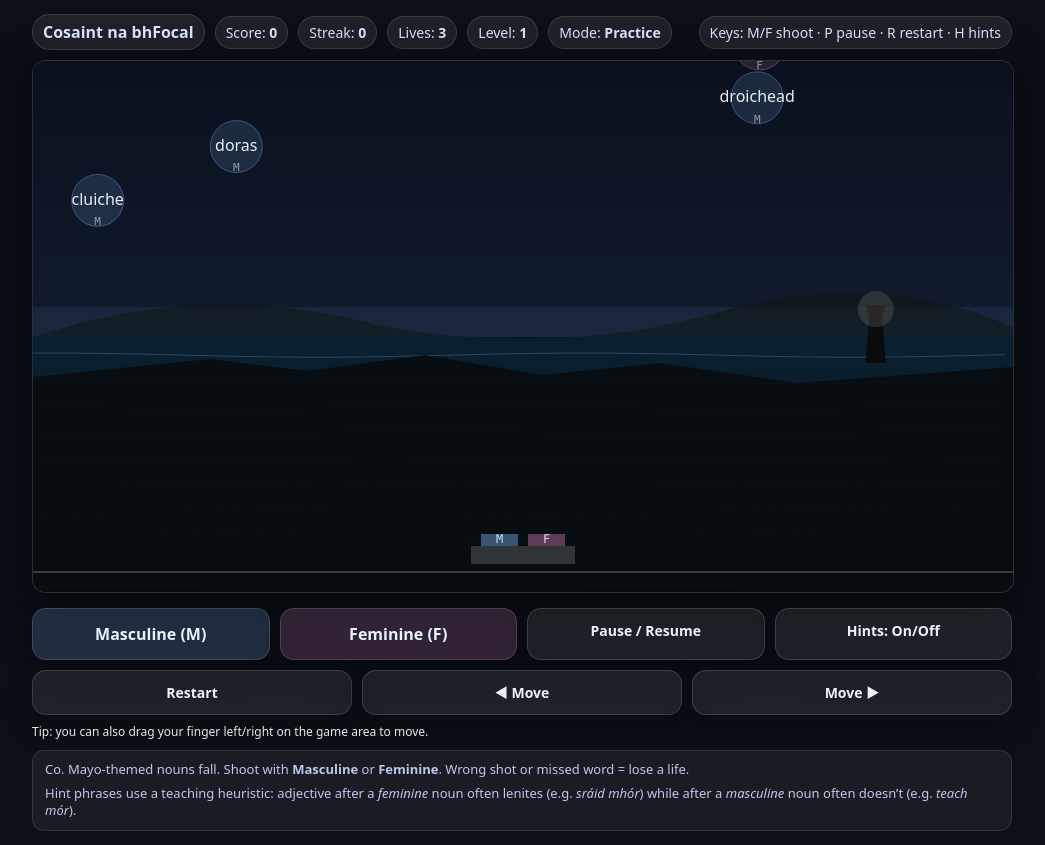
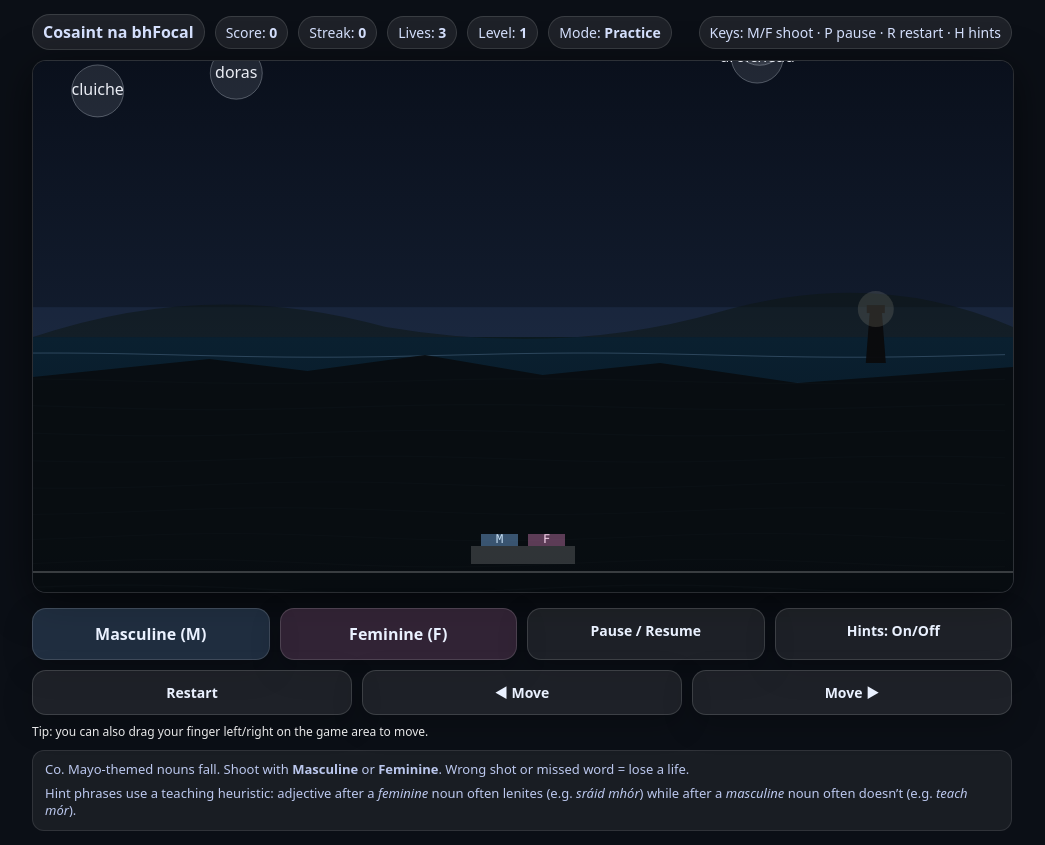
Before and after one commit to JohnCorclough/cosaint-na-bhfocal, a plain HTML site: page index.html in a window 1280 px wide. Shown: the whole page, without its empty margins (118-1163 px from the left). Drawn offline with Linux system fonts and the light colour scheme.

Commit message:
Update index.html
Irish noun gender space invaders-type game

```diff
--- a/index.html
+++ b/index.html
@@ -86,7 +86,6 @@
       font-size:12px;
     }
 
-    /* On desktop, keep buttons but make them smaller */
     @media (min-width: 860px){
       .controls{ grid-template-columns: 1fr 1fr 1fr 1fr; }
       .btnRow{ grid-template-columns: 1fr 1fr 1fr; }
@@ -112,7 +111,6 @@
 
     <canvas id="game" width="960" height="520" aria-label="Cosaint na bhFocal game canvas"></canvas>
 
-    <!-- Touch controls (works on phones + tablets) -->
     <div class="controls" aria-label="Touch controls">
       <div class="btn m" id="btnM">Masculine (M)</div>
       <div class="btn f" id="btnF">Feminine (F)</div>
@@ -145,56 +143,27 @@
 (() => {
   "use strict";
 
-  // ============================================================
-  //  Co. Mayo-themed Irish nouns (coast + countryside + community)
-  // ============================================================
   const NOUNS = [
     // Coastal life
-    { w: "bád", g: "m" },        // boat
-    { w: "iasc", g: "m" },       // fish
-    { w: "cladach", g: "m" },    // shore
-    { w: "calafort", g: "m" },   // harbour
-    { w: "tonn", g: "f" },       // wave
-    { w: "taoide", g: "f" },     // tide
-    { w: "farraige", g: "f" },   // sea
-    { w: "trá", g: "f" },        // beach
-    { w: "gaoth", g: "f" },      // wind
-    { w: "báisteach", g: "f" },  // rain
-    { w: "oíche", g: "f" },      // night
+    { w: "bád", g: "m" },        { w: "iasc", g: "m" },       { w: "cladach", g: "m" },
+    { w: "calafort", g: "m" },   { w: "tonn", g: "f" },       { w: "taoide", g: "f" },
+    { w: "farraige", g: "f" },   { w: "trá", g: "f" },        { w: "gaoth", g: "f" },
+    { w: "báisteach", g: "f" },  { w: "oíche", g: "f" },
 
     // Countryside
-    { w: "cnoc", g: "m" },       // hill
-    { w: "páirc", g: "f" },      // field
-    { w: "móin", g: "f" },       // turf/peat
-    { w: "bó", g: "f" },         // cow
-    { w: "capall", g: "m" },     // horse
-    { w: "caora", g: "f" },      // sheep
-    { w: "crann", g: "m" },      // tree
-    { w: "loch", g: "m" },       // lake
-    { w: "abhainn", g: "f" },    // river
-    { w: "droichead", g: "m" },  // bridge
-    { w: "bóthar", g: "m" },     // road
-    { w: "slí", g: "f" },        // way/path
+    { w: "cnoc", g: "m" },       { w: "páirc", g: "f" },      { w: "móin", g: "f" },
+    { w: "bó", g: "f" },         { w: "capall", g: "m" },     { w: "caora", g: "f" },
+    { w: "crann", g: "m" },      { w: "loch", g: "m" },       { w: "abhainn", g: "f" },
+    { w: "droichead", g: "m" },  { w: "bóthar", g: "m" },     { w: "slí", g: "f" },
 
     // Home/community
-    { w: "teach", g: "m" },      // house
-    { w: "doras", g: "m" },      // door
-    { w: "fuinneog", g: "f" },   // window
-    { w: "sráid", g: "f" },      // street
-    { w: "siopa", g: "m" },      // shop
-    { w: "scoil", g: "f" },      // school
-    { w: "séipéal", g: "m" },    // church
-    { w: "cluiche", g: "m" },    // game/match
-    { w: "ceol", g: "m" },       // music
-    { w: "obair", g: "f" },      // work
-    { w: "ceist", g: "f" },      // question
-    { w: "páiste", g: "m" },     // child
-    { w: "bean", g: "f" },       // woman
-    { w: "fear", g: "m" },       // man
-    { w: "baile", g: "m" },      // town
+    { w: "teach", g: "m" },      { w: "doras", g: "m" },      { w: "fuinneog", g: "f" },
+    { w: "sráid", g: "f" },      { w: "siopa", g: "m" },      { w: "scoil", g: "f" },
+    { w: "séipéal", g: "m" },    { w: "cluiche", g: "m" },    { w: "ceol", g: "m" },
+    { w: "obair", g: "f" },      { w: "ceist", g: "f" },      { w: "páiste", g: "m" },
+    { w: "bean", g: "f" },       { w: "fear", g: "m" },       { w: "baile", g: "m" },
   ];
 
-  // ---------- Canvas ----------
   const canvas = document.getElementById("game");
   const ctx = canvas.getContext("2d", { alpha: false });
 
@@ -203,7 +172,7 @@
     const ratio = window.devicePixelRatio || 1;
     canvas.width  = Math.round(cssW * ratio);
     canvas.height = Math.round((cssW * (520/960)) * ratio);
-    ctx.setTransform(ratio, 0, 0, ratio, 0, 0); // draw in CSS pixels
+    ctx.setTransform(ratio, 0, 0, ratio, 0, 0);
   }
   function W(){ return canvas.clientWidth; }
   function H(){ return canvas.clientHeight; }
@@ -211,14 +180,12 @@
   requestAnimationFrame(() => fitCanvas());
   window.addEventListener("resize", () => fitCanvas());
 
-  // ---------- HUD ----------
   const scoreEl  = document.getElementById("score");
   const streakEl = document.getElementById("streak");
   const livesEl  = document.getElementById("lives");
   const levelEl  = document.getElementById("level");
   const modeEl   = document.getElementById("mode");
 
-  // ---------- Game state ----------
   const state = {
     over: false,
     paused: false,
@@ -232,8 +199,6 @@
     shots: [],
     message: { text: "", until: 0 },
     showHints: true,
-
-    // gentle drift to animate background waves
     seaPhase: 0
   };
 
@@ -252,17 +217,30 @@
     player.y = H() - 46;
   }
 
-  // ---------- Difficulty knobs ----------
-  function spawnInterval(level){ return Math.max(0.55, 1.35 - level*0.10); }
-  function invaderSpeed(level){ return 32 + level*6; }
+  // ====== SPEED TUNING ======
+  // Requested: ~1/3 falling speed.
+  const FALL_SPEED_MULTIPLIER = 0.33;
+
+  function spawnInterval(level){
+    // Keep spawn rate roughly the same; only slow the descent.
+    return Math.max(0.55, 1.35 - level*0.10);
+  }
+
+  function invaderSpeed(level){
+    // Base speed scaled down to ~1/3.
+    const base = 32 + level*6;
+    return base * FALL_SPEED_MULTIPLIER;
+  }
+
   function shotSpeed(){ return 540; }
 
-  // ---------- Helpers ----------
   function randChoice(arr){ return arr[Math.floor(Math.random() * arr.length)]; }
+
   function showMessage(text, seconds=1.2){
     state.message.text = text;
     state.message.until = state.time + seconds;
   }
+
   function resetGame(){
     state.over = false;
     state.paused = false;
@@ -279,9 +257,7 @@
     positionPlayer();
   }
 
-  // ============================================================
-  //  Hint engine (simplified)
-  // ============================================================
+  // ===== Hint engine (simplified) =====
   function lenite(word){
     if (!word) return word;
     const first = word[0].toLowerCase();
@@ -299,7 +275,6 @@
     return `${noun} ${adjectiveAfterNoun(adj, gender)}`;
   }
 
-  // ---------- Entities ----------
   function spawnInvader(){
     const item = randChoice(NOUNS);
     const padding = 14;
@@ -314,6 +289,7 @@
       hit: false
     });
   }
+
   function fireShot(gender){
     if (state.over || state.paused) return;
     state.shots.push({
@@ -325,7 +301,7 @@
     });
   }
 
-  // ---------- Input: keyboard ----------
+  // Keyboard
   window.addEventListener("keydown", (e) => {
     const k = e.key.toLowerCase();
     if (k === "p") state.paused = !state.paused;
@@ -335,10 +311,9 @@
     if (k === "f") fireShot("f");
   });
 
-  // ---------- Input: touch buttons ----------
+  // Touch buttons
   function bindTap(el, fn){
-    const handler = (ev) => { ev.preventDefault(); fn(); };
-    el.addEventListener("pointerdown", handler);
+    el.addEventListener("pointerdown", (ev) => { ev.preventDefault(); fn(); });
   }
   bindTap(document.getElementById("btnM"), () => fireShot("m"));
   bindTap(document.getElementById("btnF"), () => fireShot("f"));
@@ -346,7 +321,7 @@
   bindTap(document.getElementById("btnR"), () => resetGame());
   bindTap(document.getElementById("btnH"), () => { state.showHints = !state.showHints; updateHUD(); });
 
-  // Optional move buttons (hold to move)
+  // Hold-to-move
   let moveLeftHeld = false, moveRightHeld = false;
   const btnLeft = document.getElementById("btnLeft");
   const btnRight = document.getElementById("btnRight");
@@ -360,7 +335,7 @@
   bindHold(btnLeft,  (v)=> moveLeftHeld = v);
   bindHold(btnRight, (v)=> moveRightHeld = v);
 
-  // Drag-to-move on canvas
+  // Drag-to-move
   function pointerMove(clientX){
     const rect = canvas.getBoundingClientRect();
     const x = clientX - rect.left;
@@ -369,7 +344,7 @@
   canvas.addEventListener("pointerdown", (e)=>{ e.preventDefault(); pointerMove(e.clientX); canvas.setPointerCapture(e.pointerId); });
   canvas.addEventListener("pointermove", (e)=>{ if (e.buttons) pointerMove(e.clientX); });
 
-  // ---------- Collision ----------
+  // Collision
   function dist2(ax, ay, bx, by){
     const dx = ax - bx, dy = ay - by;
     return dx*dx + dy*dy;
@@ -406,7 +381,6 @@
       );
     }
 
-    // Level up pacing
     const newLevel = 1 + Math.floor(state.score / 160);
     if (newLevel !== state.level){
       state.level = newLevel;
@@ -421,34 +395,32 @@
     updateHUD();
   }
 
-  // ---------- Background: Co. Mayo vibe (sea, coastline, hills, lighthouse) ----------
+  // Background
   function drawMayoBackground(dt){
     state.seaPhase += dt * 0.9;
 
-    // Sky gradient
-    const skyTop = 0;
     const horizonY = H() * 0.52;
 
-    // subtle sky
     ctx.save();
-    const skyGrad = ctx.createLinearGradient(0, skyTop, 0, horizonY);
+
+    // Sky
+    const skyGrad = ctx.createLinearGradient(0, 0, 0, horizonY);
     skyGrad.addColorStop(0, "rgba(10,16,28,1)");
     skyGrad.addColorStop(1, "rgba(18,28,46,1)");
     ctx.fillStyle = skyGrad;
     ctx.fillRect(0, 0, W(), horizonY);
 
-    // distant glow near horizon
     ctx.fillStyle = "rgba(120,160,255,0.08)";
     ctx.fillRect(0, horizonY - 30, W(), 60);
 
-    // Sea gradient
+    // Sea
     const seaGrad = ctx.createLinearGradient(0, horizonY, 0, H());
     seaGrad.addColorStop(0, "rgba(10,32,48,1)");
     seaGrad.addColorStop(1, "rgba(6,18,30,1)");
     ctx.fillStyle = seaGrad;
     ctx.fillRect(0, horizonY, W(), H()-horizonY);
 
-    // Wave lines (animated)
+    // Waves
     ctx.globalAlpha = 0.22;
     ctx.lineWidth = 1;
     ctx.strokeStyle = "rgba(170,210,255,1)";
@@ -465,7 +437,7 @@
     }
     ctx.globalAlpha = 1;
 
-    // Coastline silhouette (Achill-ish / cliffs)
+    // Coastline
     ctx.fillStyle = "rgba(8,12,16,0.92)";
     ctx.beginPath();
     ctx.moveTo(0, horizonY + 40);
@@ -481,7 +453,7 @@
     ctx.closePath();
     ctx.fill();
 
-    // Hills behind coastline
+    // Hills
     ctx.fillStyle = "rgba(14,22,20,0.55)";
     ctx.beginPath();
     ctx.moveTo(0, horizonY);
@@ -492,7 +464,7 @@
     ctx.closePath();
     ctx.fill();
 
-    // Lighthouse silhouette (simple)
+    // Lighthouse
     const lx = W()*0.86, ly = horizonY + 26;
     ctx.fillStyle = "rgba(10,10,12,0.95)";
     ctx.beginPath();
@@ -502,9 +474,7 @@
     ctx.lineTo(lx-6, ly-52);
     ctx.closePath();
     ctx.fill();
-    // top box
     ctx.fillRect(lx-9, ly-58, 18, 8);
-    // tiny light glow
     ctx.fillStyle = "rgba(255,245,210,0.12)";
     ctx.beginPath();
     ctx.arc(lx, ly-54, 18, 0, Math.PI*2);
@@ -513,7 +483,7 @@
     ctx.restore();
   }
 
-  // ---------- Drawing: entities ----------
+  // Drawing helpers
   function roundRect(c, x, y, w, h, r){
     c.beginPath();
     c.moveTo(x+r, y);
@@ -563,16 +533,20 @@
     ctx.restore();
   }
 
+  // ====== BUBBLES: SAME COLOUR SCHEME (NO GENDER GIVEAWAY) ======
+  const BUBBLE_FILL   = "rgba(235,245,255,0.10)";
+  const BUBBLE_STROKE = "rgba(235,245,255,0.28)";
+
   function drawInvader(inv){
     ctx.save();
     ctx.translate(inv.x, inv.y);
 
     ctx.beginPath();
     ctx.arc(0, 0, inv.r + 10, 0, Math.PI*2);
-    ctx.fillStyle = inv.g === "m" ? "rgba(130,190,255,0.14)" : "rgba(255,150,220,0.12)";
+    ctx.fillStyle = BUBBLE_FILL;
     ctx.fill();
     ctx.lineWidth = 1;
-    ctx.strokeStyle = inv.g === "m" ? "rgba(130,190,255,0.35)" : "rgba(255,150,220,0.32)";
+    ctx.strokeStyle = BUBBLE_STROKE;
     ctx.stroke();
 
     ctx.font = "16px system-ui, -apple-system, Segoe UI, Roboto, Arial, sans-serif";
@@ -581,12 +555,7 @@
     ctx.fillStyle = "rgba(245,248,255,0.95)";
     ctx.fillText(inv.word, 0, 0);
 
-    // tiny gender marker in practice mode
-    if (state.showHints){
-      ctx.font = "11px ui-monospace, SFMono-Regular, Menlo, Consolas, monospace";
-      ctx.fillStyle = "rgba(245,248,255,0.55)";
-      ctx.fillText(inv.g.toUpperCase(), 0, 22);
-    }
+    // IMPORTANT: no gender marker, ever.
 
     ctx.restore();
   }
@@ -629,19 +598,17 @@
     ctx.restore();
   }
 
-  // ---------- Main loop ----------
+  // Main loop
   let last = performance.now();
 
   function tick(now){
     const dt = Math.min(0.033, (now - last)/1000);
     last = now;
 
-    // keep player placed if canvas size changes
     if (player.y === 0) positionPlayer();
     else player.y = H() - 46;
 
-    // move buttons (hold)
-    const moveSpeed = 340; // px/sec
+    const moveSpeed = 340;
     if (!state.over && !state.paused){
       if (moveLeftHeld)  player.x -= moveSpeed * dt;
       if (moveRightHeld) player.x += moveSpeed * dt;
@@ -659,7 +626,6 @@
       for (const inv of state.invaders) inv.y += inv.vy * dt;
       for (const s of state.shots) s.y += s.vy * dt;
 
-      // collisions
       for (const inv of state.invaders){
         if (inv.hit) continue;
         for (const s of state.shots){
@@ -673,7 +639,6 @@
         }
       }
 
-      // invaders reaching ground
       for (const inv of state.invaders){
         if (inv.hit) continue;
         if (inv.y >= H() - 24){
@@ -690,12 +655,10 @@
         }
       }
 
-      // cleanup
       state.invaders = state.invaders.filter(inv => inv.y < H() + 60 && !inv.hit);
       state.shots = state.shots.filter(s => s.y > -60 && s.y < H() + 60);
     }
 
-    // draw
     ctx.clearRect(0, 0, W(), H());
     drawMayoBackground(dt);
     drawGround();
```
